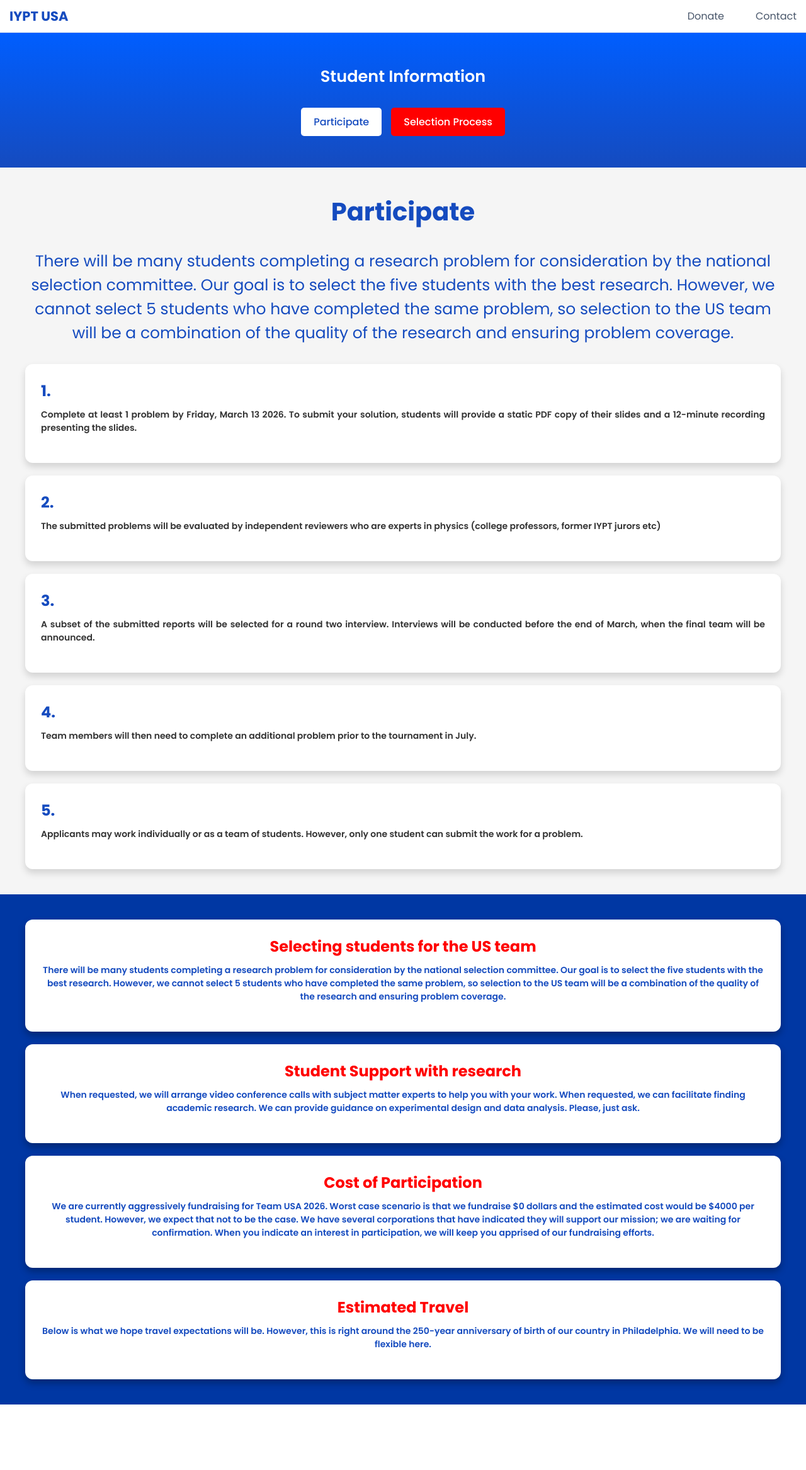
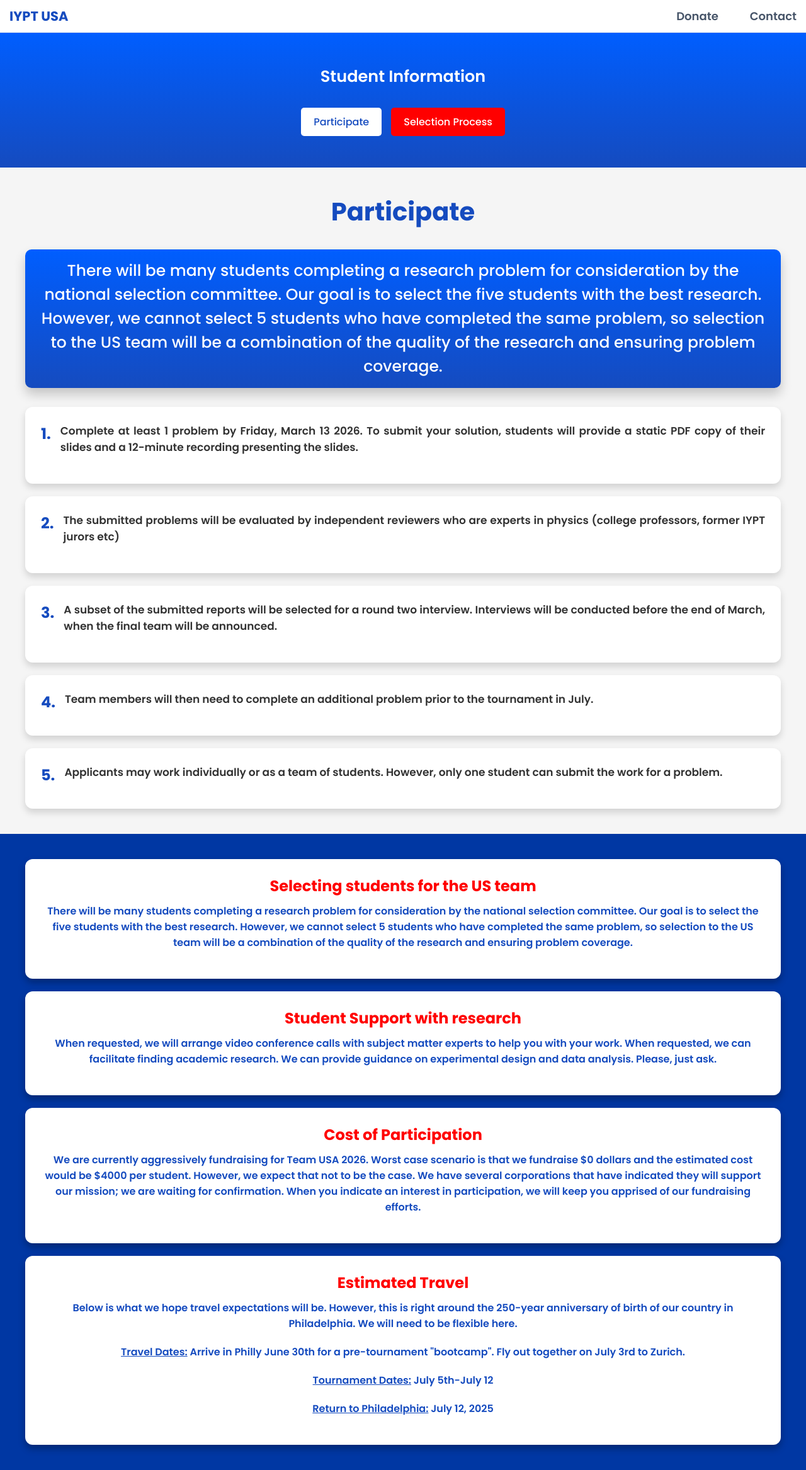
Before and after one commit to wmcwatters/IYPT_USA, a plain HTML site: page student.html in a window 1280 px wide. Shown: the whole page at 63% size. Before the commit the page ends 2230 px from the top, so only its background shows below. Drawn offline with Linux system fonts and the light colour scheme.

Commit message:
needs tested but finished

```diff
--- a/contact.css
+++ b/contact.css
@@ -13,6 +13,7 @@ h1 {
     background-color:  rgb(10, 33, 60);
     border-radius: 10px;
     max-width: 700px;
+    min-width: 500px;
     margin: 40px auto;
     padding: 20px;
 }
--- a/student.css
+++ b/student.css
@@ -1,3 +1,8 @@
+html{
+    scroll-behavior: smooth;
+}
+
+
 .Part{
   padding: 10px 20px;
   border-radius: 5px;
@@ -35,6 +40,7 @@
   display: flex;
   flex-direction: column;
   gap: 20px;
+  align-items: center;
   flex-wrap: wrap;
   justify-content: center;
 }
@@ -44,6 +50,8 @@
 .Block-3,
 .Block-4,
 .Block-5 {
+  display: flex;
+  gap: 15px;
   background-color: white;
   padding: 25px;
   border-radius: 12px;
@@ -83,14 +91,20 @@
 .block-group a {
   text-align: center;
   font-size: 25px;
-  color: #154bbf;
+  color: white;
+  background: #154bbf;
+  background: linear-gradient(0deg,rgba(21, 75, 191, 1) 0%, rgba(0, 94, 255, 1) 100%);
   margin-bottom: 10px;
+  padding: 15px;
+  border-radius: 10px;
+  box-shadow: 0 10px 18px rgba(0, 0, 0, 0.2);
 }
 
 .block-group p {
-  font-size: clamp(14px, 1vw, 16px);
+  font-size: 17px;
   color: #333;
   margin-bottom: 20px;
+
 }
 
 .block-group button:hover {
@@ -117,13 +131,14 @@
 .s-Block-2,
 .s-Block-3,
 .s-Block-4{
+
   background-color: white;
   padding: 25px;
   border-radius: 12px;
   box-shadow: 0 6px 12px rgba(0, 0, 0, 0.3);
   width: 100%;
   text-align: center;
-  font-size: 25px;
+  font-size: 7vw;
   font-weight: 600;
   transition: transform 0.3s ease, box-shadow 0.3s ease;
 }
@@ -142,7 +157,13 @@
 }
 
 .s-block-group p {
-  font-size: clamp(14px, 1vw, 16px);
+  font-size: 16px;
   color: #154bbf;
   margin-bottom: 20px;
 }
+
+.s-block-group li{
+   font-size: 16px;
+   color: #154bbf;
+   margin-bottom: 20px;
+}
--- a/student.html
+++ b/student.html
@@ -10,7 +10,7 @@
 <body>
 <header class="header">
         <nav class="navbar">
-            <a href="#" class="nav-logo">IYPT USA</a>
+            <a href="./index.html" class="nav-logo">IYPT USA</a>
             <ul class="nav-menu">
                 <li class="nav-item">
                     <a href="https://www.zeffy.com/en-US/donation-form/help-get-team-usa-to-switzerland" class="nav-link">Donate</a>
@@ -30,13 +30,13 @@
    <div class="banner">
     <h1>Student Information</h1>
     <div class="Banner-button-group">
-    <a class="Part" id="Participate" >Participate</a>
-    <a class="Pro" id="Process" >Selection Process</a>
+    <a class="Part" href="#Participate" >Participate</a>
+    <a class="Pro" href="#Process" >Selection Process</a>
     </div>
    </div>
 
  <div class="containers">
-    <div class="block-group">
+    <div class="block-group" id="Participate">
         <h2>Participate</h2>
         <a>There will be many students completing a research problem for consideration by the national selection committee.
                 Our goal is to select the five students with the best research.  However, we cannot select 5 students who have completed the same problem,
@@ -69,7 +69,7 @@
    </div>
 
 <div class="Selection-Containers">
-    <div class="s-block-group">
+    <div class="s-block-group" id="Process">
         <div class="s-Block-1">
             <h1>Selecting students for the US team</h1>
             <p>There will be many students completing a research problem for consideration by the national selection committee.
@@ -90,6 +90,9 @@
         <div class="s-Block-4">
             <h1>Estimated Travel</h1>
             <p>Below is what we hope travel expectations will be.  However, this is right around the 250-year anniversary of birth of our country in Philadelphia.  We will need to be flexible here.</p>
+            <li><u>Travel Dates:</u> Arrive in Philly June 30th for a pre-tournament "bootcamp".  Fly out together on July 3rd to Zurich.</li>
+            <li><u>Tournament Dates:</u> July 5th-July 12</li>
+            <li><u>Return to Philadelphia:</u> July 12, 2025</li>
         </div>
 
     </div>
--- a/styles.css
+++ b/styles.css
@@ -71,13 +71,15 @@ a {
 }
 
 .nav-link{
-    font-size: 1.6rem;
-    font-weight: 00;
+    font-size: 1.8rem;
+    font-weight:600;
     color: #475569;
 }
 
 .nav-link:hover{
-    color: #482ff7;
+    color: #154bbf;
+    transition: color 0.3s ease;
+
 }
 
 .nav-logo {
@@ -224,7 +226,7 @@ a {
 }
 
 /* Buttons */
-.block-group button {
+.block-group a {
   padding: 10px 20px;
   border-radius: 5px;
   background-color: #154bbf;
@@ -264,7 +266,7 @@ a {
     margin-bottom: 10px;
 }
 
-.Meet-button{
+.Meet a{
     background-color: #154bbf;
     padding: 10px 20px;
     border-radius: 5px;
```
Also changed, not shown: contact.html (+0 -6 lines), index.html (+9 -9 lines), 2 other files.
